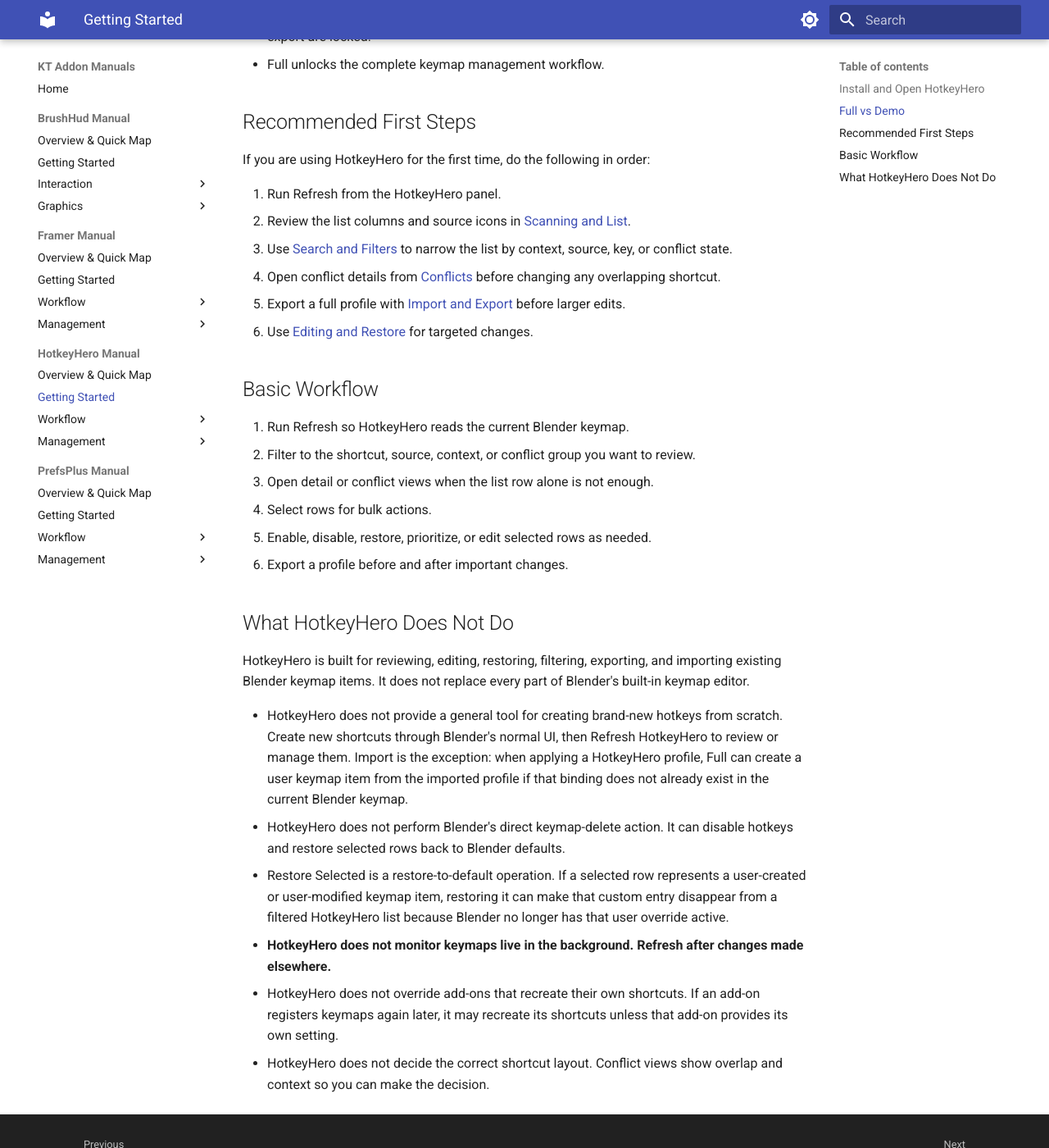
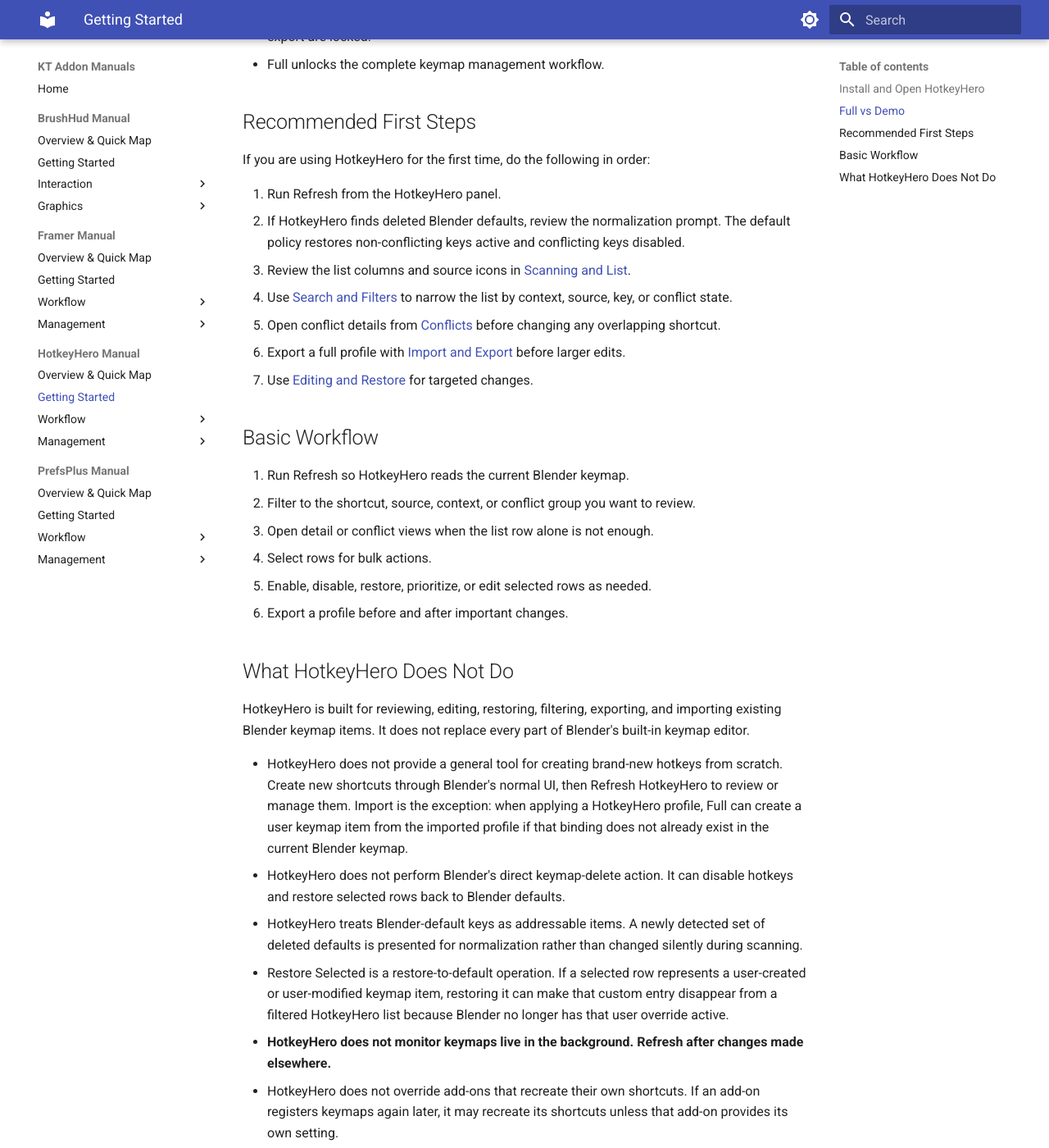
Before and after one commit to KromaToki/Addon_Docs, an MkDocs documentation site: the page built from docs/hotkeyhero/getting-started.md, in a window 1280 px wide and 1400 px high, scrolled down 636 px. Shown: the whole window at 82% size. Built offline with MkDocs 1.6.1 and Material for MkDocs 9.7.7, drawn with Linux system fonts in a browser that asks for light colours.

Commit message:
Update(HotkeyHero): Explanation of deleted key handling
- Details on how HotkeyHero handles deleted keys found in blender's keymap

```diff
--- a/docs/hotkeyhero/getting-started.md
+++ b/docs/hotkeyhero/getting-started.md
@@ -23,11 +23,12 @@
 If you are using HotkeyHero for the first time, do the following in order:
 
 1. Run Refresh from the HotkeyHero panel.
-2. Review the list columns and source icons in [Scanning and List](./workflow/scanning-and-list.md).
-3. Use [Search and Filters](./workflow/search-and-filters.md) to narrow the list by context, source, key, or conflict state.
-4. Open conflict details from [Conflicts](./workflow/conflicts.md) before changing any overlapping shortcut.
-5. Export a full profile with [Import and Export](./management/import-export.md) before larger edits.
-6. Use [Editing and Restore](./management/editing-and-restore.md) for targeted changes.
+2. If HotkeyHero finds deleted Blender defaults, review the normalization prompt. The default policy restores non-conflicting keys active and conflicting keys disabled.
+3. Review the list columns and source icons in [Scanning and List](./workflow/scanning-and-list.md).
+4. Use [Search and Filters](./workflow/search-and-filters.md) to narrow the list by context, source, key, or conflict state.
+5. Open conflict details from [Conflicts](./workflow/conflicts.md) before changing any overlapping shortcut.
+6. Export a full profile with [Import and Export](./management/import-export.md) before larger edits.
+7. Use [Editing and Restore](./management/editing-and-restore.md) for targeted changes.
 
 ## Basic Workflow
 
@@ -44,6 +45,7 @@
 
 - HotkeyHero does not provide a general tool for creating brand-new hotkeys from scratch. Create new shortcuts through Blender's normal UI, then Refresh HotkeyHero to review or manage them. Import is the exception: when applying a HotkeyHero profile, Full can create a user keymap item from the imported profile if that binding does not already exist in the current Blender keymap.
 - HotkeyHero does not perform Blender's direct keymap-delete action. It can disable hotkeys and restore selected rows back to Blender defaults.
+- HotkeyHero treats Blender-default keys as addressable items. A newly detected set of deleted defaults is presented for normalization rather than changed silently during scanning.
 - Restore Selected is a restore-to-default operation. If a selected row represents a user-created or user-modified keymap item, restoring it can make that custom entry disappear from a filtered HotkeyHero list because Blender no longer has that user override active.
 - **HotkeyHero does not monitor keymaps live in the background. Refresh after changes made elsewhere.**
 - HotkeyHero does not override add-ons that recreate their own shortcuts. If an add-on registers keymaps again later, it may recreate its shortcuts unless that add-on provides its own setting.
```
Also changed, not shown: docs/hotkeyhero/index.md (+2 -3 lines), docs/hotkeyhero/management/editing-and-restore.md (+11 -0 lines), docs/hotkeyhero/management/import-export.md (+0 -6 lines), docs/hotkeyhero/workflow/scanning-and-list.md (+5 -1 lines).
